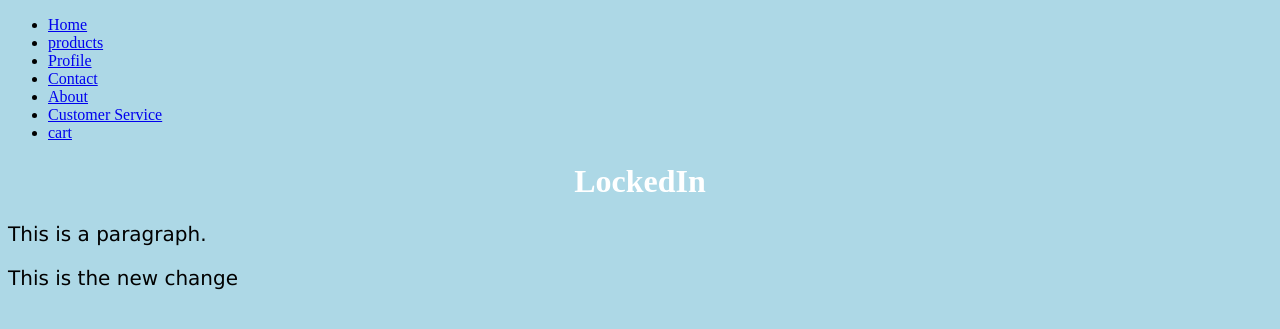
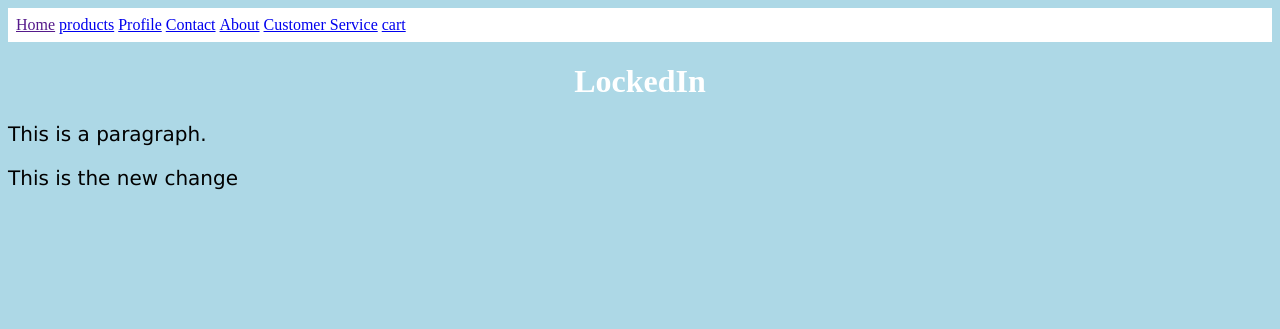
Before and after one commit to JLock334/LockedIn, a PHP site: page / in a window 1280 px wide. Shown: the top 329 px of the page. Run offline with PHP 8.4, Linux system fonts and the light colour scheme.

Commit message:
editing style

```diff
--- a/index.html
+++ b/index.html
@@ -16,7 +16,7 @@
 
 <body>
     <ul>
-        <li><a href="default.asp">Home</a></li>
+        <li><a href="">Home</a></li>
         <li><a href="news.asp">products</a></li>
         <li><a href="news.asp">Profile</a></li>
         <li><a href="contact.asp">Contact</a></li>
--- a/style.css
+++ b/style.css
@@ -11,3 +11,23 @@ p {
     font-family: verdana;
     font-size: 20px;
 }
+
+ul{
+    list-style-type:none;
+    margin:auto;
+    padding:8px;
+    background-color:white;
+    overflow:hidden;
+}
+li {
+    display: inline;
+    text-align:center;
+}
+
+li a:hover:not(.active){
+    background-color:grey;
+}
+
+.active{
+    background-color:seagreen;
+}
```
